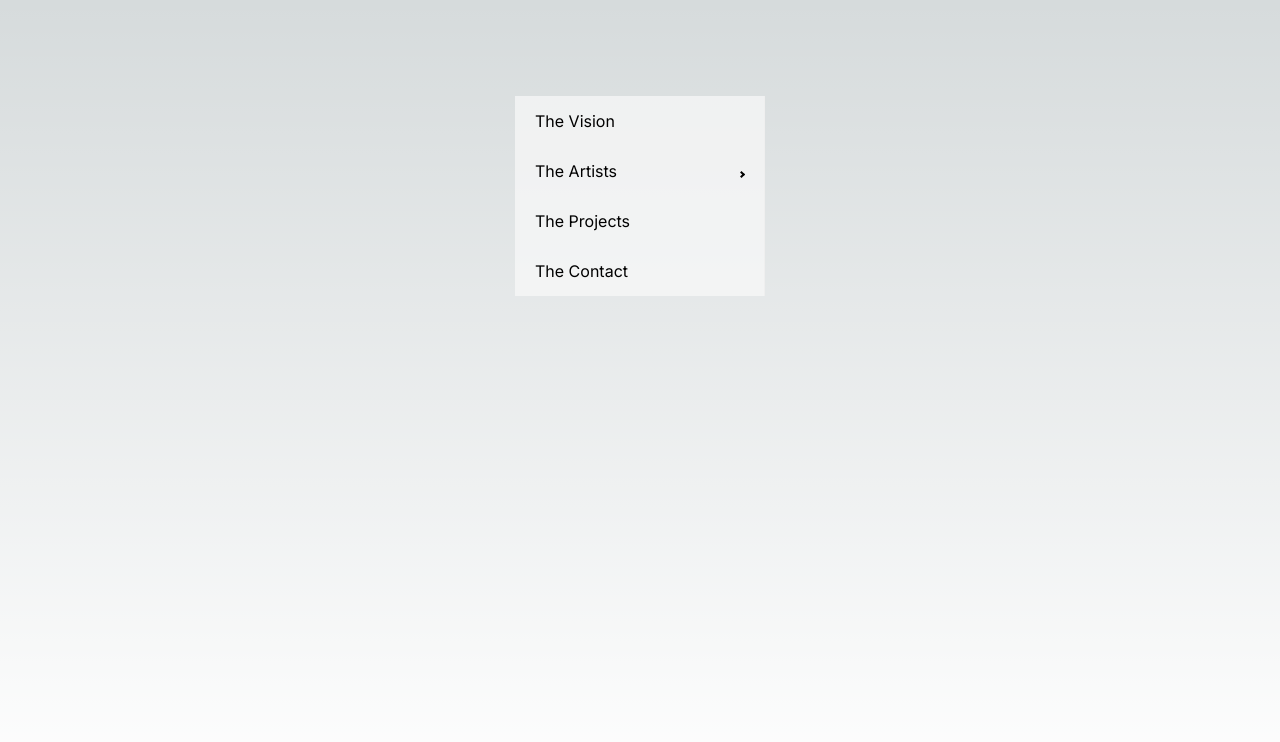
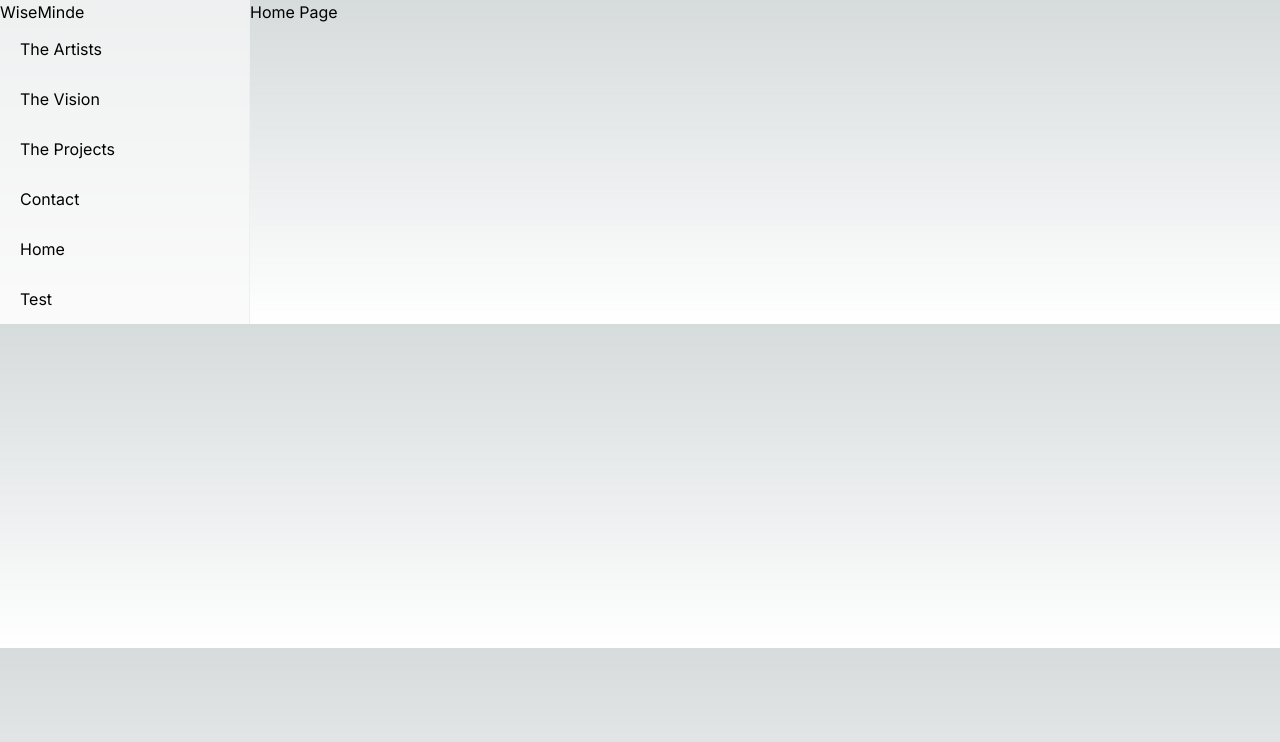
Before and after one commit to thealexlittle/wiseMinde, a Next.js app in the folder wiseminde/: page / in a window 1280 px wide. Shown: the top 742 px of the page. Built offline with nearby package versions, Linux system fonts and the light colour scheme.

Commit message:
Added template for new pages

```diff
--- a/wiseminde/package.json
+++ b/wiseminde/package.json
@@ -12,7 +12,8 @@
     "next": "13.5.4",
     "react": "^18",
     "react-dom": "^18",
-    "react-pro-sidebar": "^1.1.0-alpha.1"
+    "react-pro-sidebar": "^1.1.0-alpha.1",
+    "react-router-dom": "^6.16.0"
   },
   "devDependencies": {
     "@types/node": "^20",
--- a/wiseminde/src/app/navbar.tsx
+++ b/wiseminde/src/app/navbar.tsx
@@ -1,15 +1,28 @@
 import { Sidebar, Menu, MenuItem, SubMenu } from "react-pro-sidebar";
+import { Link } from "react-router-dom";
 
 export default function Navbar() {
     return (
         <Sidebar>
-            <Menu>
-                <MenuItem> The Vision </MenuItem>
-                <SubMenu label="The Artists">
-                    <MenuItem> Pie charts </MenuItem>
-                </SubMenu>
-                <MenuItem> The Projects </MenuItem>
-                <MenuItem> The Contact </MenuItem>
+            <h1>WiseMinde</h1>
+            <Menu
+                menuItemStyles={{
+                    button: {
+                        // the active class will be added automatically by react router
+                        // so we can use it to style the active menu item
+                        [`&.active`]: {
+                            backgroundColor: '#13395e',
+                            color: '#b6c8d9',
+                        },
+                    },
+                }}
+            >
+                <MenuItem component={<Link to="/artists" />}> The Artists </MenuItem>
+                <MenuItem component={<Link to="/about" />}> The Vision </MenuItem>
+                <MenuItem component={<Link to="/projects" />}> The Projects </MenuItem>
+                <MenuItem component={<Link to="/contact" />}> Contact </MenuItem>
+                <MenuItem component={<Link to="/" />}> Home </MenuItem>
+                <MenuItem component={<Link to="/artists/artist" />}> Test</MenuItem>
             </Menu>
         </Sidebar>
     )
--- a/wiseminde/src/app/page.tsx
+++ b/wiseminde/src/app/page.tsx
@@ -2,11 +2,66 @@
 
 import Image from 'next/image'
 import Navbar from './navbar'
+import {
+  createBrowserRouter,
+  RouterProvider,
+  Outlet
+} from "react-router-dom";
 
-export default function Home() {
+import Home from './pages/home';
+import Artist from './pages/artist';
+import About from './pages/about';
+import ArtistList from './pages/artistList';
+import Contact from './pages/contact';
+import Projects from './pages/projects';
+
+export default function App() {
   return (
-    <main className="flex min-h-screen flex-col items-center justify-between p-24">
-      <Navbar />
-    </main>
+    <>
+      <RouterProvider router={router} />
+    </>
   )
 }
+
+function Root() {
+  return (
+    <main className='flex'>
+      <Navbar />
+      <Outlet />
+    </main>
+
+  )
+}
+
+const router = createBrowserRouter([
+  {
+    path: "/",
+    element: <Root />,
+    children: [
+      {
+        path: "/",
+        element: <Home />
+      },
+      {
+        path: "/artists",
+        element: <ArtistList />
+      },
+      {
+        path: "/artists/:artist",
+        element: <Artist />
+      },
+      {
+        path: "/about",
+        element: <About />
+      },
+      {
+        path: "/contact",
+        element: <Contact />
+      },
+      {
+        path: "/projects",
+        element: <Projects />
+      },
+    ]
+  },
+]);
--- /dev/null
+++ b/wiseminde/src/app/pages/about.tsx
@@ -0,0 +1,7 @@
+export default function About(){
+    return(
+        <div>
+            About Page
+        </div>
+    )
+}
--- /dev/null
+++ b/wiseminde/src/app/pages/artist.tsx
@@ -0,0 +1,11 @@
+export default function Artist(){
+    return(
+        <>
+            <div>Photo</div>
+            <h1>Name</h1>
+            <div>Bio</div>
+            <div>Socials</div>
+            <div>Projects</div>
+        </>
+    )
+}
--- /dev/null
+++ b/wiseminde/src/app/pages/artistList.tsx
@@ -0,0 +1,7 @@
+export default function ArtistList(){
+    return(
+        <div>
+            ArtistList Page
+        </div>
+    )
+}
--- /dev/null
+++ b/wiseminde/src/app/pages/contact.tsx
@@ -0,0 +1,7 @@
+export default function Contact(){
+    return(
+        <div>
+            Contact Page
+        </div>
+    )
+}
--- /dev/null
+++ b/wiseminde/src/app/pages/home.tsx
@@ -0,0 +1,7 @@
+export default function Home(){
+    return(
+        <div>
+            Home Page
+        </div>
+    )
+}
--- /dev/null
+++ b/wiseminde/src/app/pages/projects.tsx
@@ -0,0 +1,7 @@
+export default function Projects(){
+    return(
+        <div>
+            Project Page
+        </div>
+    )
+}
```
Also changed, not shown: 1 other file (tests, documents, lock files or other folders).
